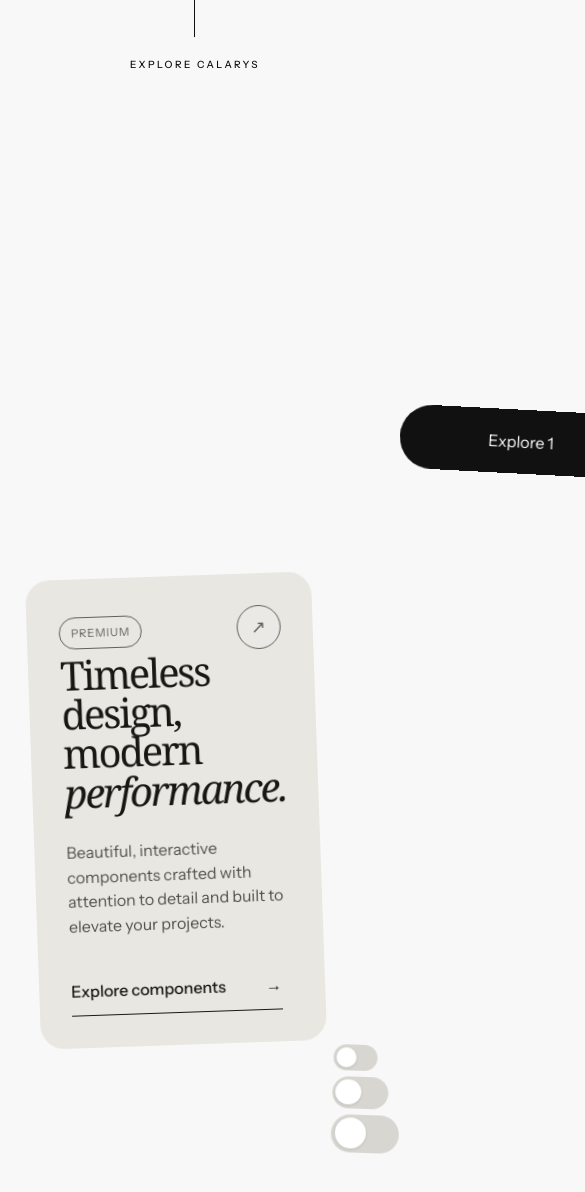
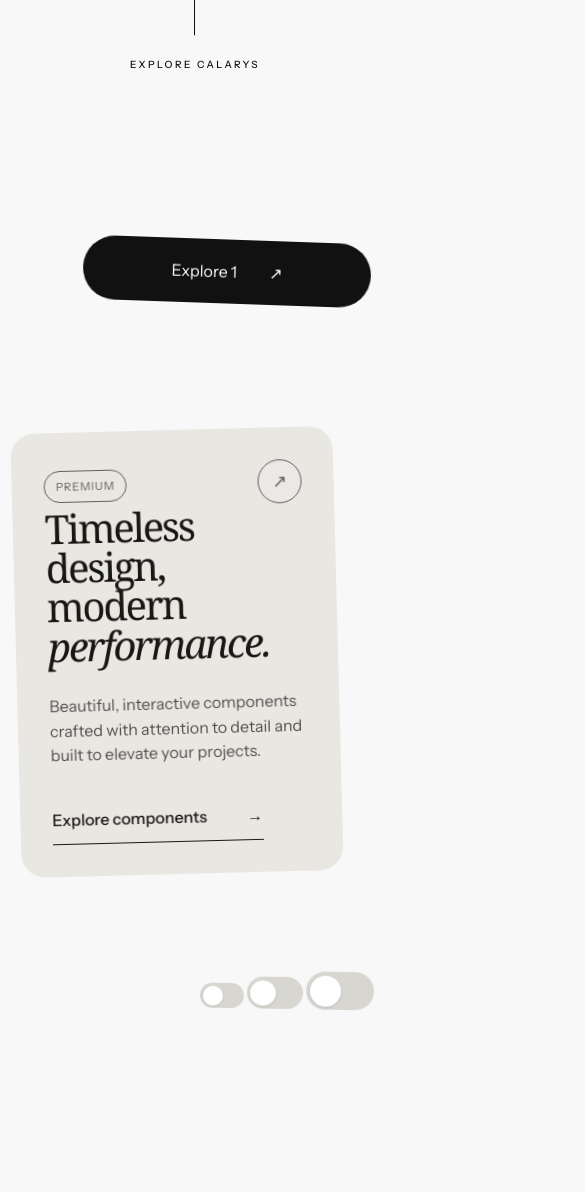
Before and after one commit to tizianocarranza/calarys, a Next.js app: page / in a window 390 px wide. Shown: the part 748-1940 px from the top of the page, 585 px wide, since content can reach past the window. Built offline with nearby package versions, Linux system fonts and the light colour scheme.

Commit message:
feat: enhance layout responsiveness and improve component styles

```diff
--- a/src/app/components/components-page.module.css
+++ b/src/app/components/components-page.module.css
@@ -1,6 +1,7 @@
 .page {
   min-height: 100vh;
   padding: 6rem clamp(1.5rem, 5vw, 5rem);
+  padding-top: 15vh;
 }
 
 .header {
--- a/src/app/layout.tsx
+++ b/src/app/layout.tsx
@@ -29,7 +29,7 @@ export default function RootLayout({
       lang="en"
       className={`${instrumentSans.variable} ${cormorantGaramond.variable} h-full antialiased`}
     >
-      <body className="relative w-full min-h-full h-[200vh] flex flex-col">
+      <body className="relative w-full min-h-full flex flex-col">
         <SmoothScrollProvider>
           <Navbar />
           {children}
--- a/src/app/page.tsx
+++ b/src/app/page.tsx
@@ -27,14 +27,18 @@ export default function Home() {
 
       <ComponentShowcase
         items={[
+
           {
             id: "magnetic-button",
             component: <MagneticButton>Explore 1</MagneticButton>,
           },
+
           {
             id: "spotlight-card",
             component: <SpotlightCardDemo border={false} shadow={true} />,
           },
+
+
           {
             id: "toggle",
             component: <><ToggleDemo size="sm" shadow={true} /> <ToggleDemo size="md"/> <ToggleDemo size="lg" shadow={true} /></>,
--- a/src/registry/magnetic-button/magnetic-button.module.css
+++ b/src/registry/magnetic-button/magnetic-button.module.css
@@ -1,7 +1,12 @@
 .magneticArea {
   display: grid;
   place-items: center;
-  padding: min(var(--magnetic-radius), 8rem);
+
+  padding: min(
+    var(--magnetic-radius),
+    8rem,
+    8vw
+  );
 }
 
 .button {
--- a/src/shared/components/component-showcase/component-showcase.module.css
+++ b/src/shared/components/component-showcase/component-showcase.module.css
@@ -4,7 +4,7 @@
   grid-template-rows: repeat(10, minmax(4rem, auto));
 
   width: min(100%, 120rem);
-  min-height: 110vh;
+  min-height: 110svh;
   margin-inline: auto;
   padding: 10rem 5rem 12rem;
 
@@ -35,7 +35,7 @@
   rotate: -2deg;
 }
 
-.item:last-child {
+.item:nth-child(3) {
   grid-column: 8 / 11;
   grid-row: 7 / 9;
 
@@ -45,3 +45,85 @@
   translate: 2rem 0;
   rotate: 2deg;
 }
+
+/* ---------------------------------- */
+/* Tablet                             */
+/* ---------------------------------- */
+
+@media (max-width: 1050px) {
+  .showcase {
+    grid-template-columns: repeat(8, minmax(0, 1fr));
+
+    padding: 8rem 2rem 10rem;
+
+    column-gap: 1.5rem;
+  }
+
+  .item:first-child {
+    grid-column: 3 / 8;
+    grid-row: 1 / 5;
+
+    translate: 0;
+  }
+
+  .item:nth-child(2) {
+    grid-column: 1 / 5;
+    grid-row: 5 / 7;
+  }
+
+  .item:nth-child(3) {
+    grid-column: 5 / 8;
+    grid-row: 7 / 9;
+
+    translate: 0;
+  }
+}
+
+/* ---------------------------------- */
+/* Mobile                             */
+/* ---------------------------------- */
+
+@media (max-width: 640px) {
+  .showcase {
+    display: flex;
+    flex-direction: column;
+    gap: 6rem;
+
+    width: 100%;
+    min-height: auto;
+
+    padding: 7rem 1rem 9rem;
+  }
+
+  .item {
+    max-width: 100%;
+
+    translate: 0;
+  }
+
+  .item:first-child {
+    width: 90%;
+
+    align-self: flex-end;
+
+    rotate: 2deg;
+  }
+
+  .item:nth-child(2) {
+    width: max-content;
+    max-width: 90%;
+
+    align-self: flex-start;
+
+    rotate: -1.5deg;
+  }
+
+  .item:nth-child(3) {
+    width: max-content;
+    max-width: 90%;
+
+    align-self: flex-end;
+
+    rotate: 1deg;
+  }
+}
--- a/src/shared/components/footer/footer.module.css
+++ b/src/shared/components/footer/footer.module.css
@@ -73,7 +73,7 @@
         padding: 3rem 1rem 1.5rem;
     }
 
-    .wordmark {
+    .brand {
         font-size: 19vw;
         line-height: 0.78;
     }
--- a/src/shared/components/navbar/navbar.module.css
+++ b/src/shared/components/navbar/navbar.module.css
@@ -130,6 +130,7 @@
 /* ---------------------------------- */
 /* Hero transition                    */
 /* ---------------------------------- */
+@media (min-width: 1051px) {
   .navbar[data-variant="landing"] .logo {
     left: 50%;
     transform: translateX(-50%);
@@ -155,6 +156,7 @@
     animation: reveal-search linear both;
     animation-timeline: scroll(root block);
     animation-range: 16vh 36vh;
+  }
 }
 
 
@@ -208,7 +210,6 @@
 /* ---------------------------------- */
 /* Mobile / compact navbar            */
 /* ---------------------------------- */
-
 @media (max-width: 1050px) {
   .navbar {
     padding: 1.75rem 1.5rem 0;
@@ -219,18 +220,19 @@
     align-items: center;
     justify-content: space-between;
 
+    min-width: 0;
     min-height: 2.5rem;
     max-width: none;
   }
 
   .logo {
     position: static;
+    left: auto;
 
     font-size: 1rem;
     letter-spacing: 0.25em;
 
     transform: none;
-    animation: none;
   }
 
   .links,
@@ -240,6 +242,17 @@
 
   .menuButton {
     display: block;
+    flex: 0 0 auto;
+  }
+}
+
+@media (max-width: 480px) {
+  .navbar {
+    padding-inline: 1rem;
+  }
+
+  .logo {
+    font-size: 0.875rem;
   }
 }
 
@@ -262,17 +275,17 @@
 /* ---------------------------------- */
 
 @supports not (animation-timeline: scroll()) {
-  .logo {
+  .navbar[data-variant="landing"] .logo {
     left: 0;
     transform: none;
   }
 
-  .links {
+  .navbar[data-variant="landing"] .links {
     opacity: 1;
     clip-path: none;
   }
 
-  .search {
+  .navbar[data-variant="landing"] .search {
     opacity: 1;
     transform: none;
   }
@@ -283,6 +296,7 @@
 /* ---------------------------------- */
 
 @media (prefers-reduced-motion: reduce) {
+
   .navbar[data-variant="landing"] .logo,
   .navbar[data-variant="landing"] .links,
   .navbar[data-variant="landing"] .search {
```
Lines whose indentation alone changed are shown as unchanged.
